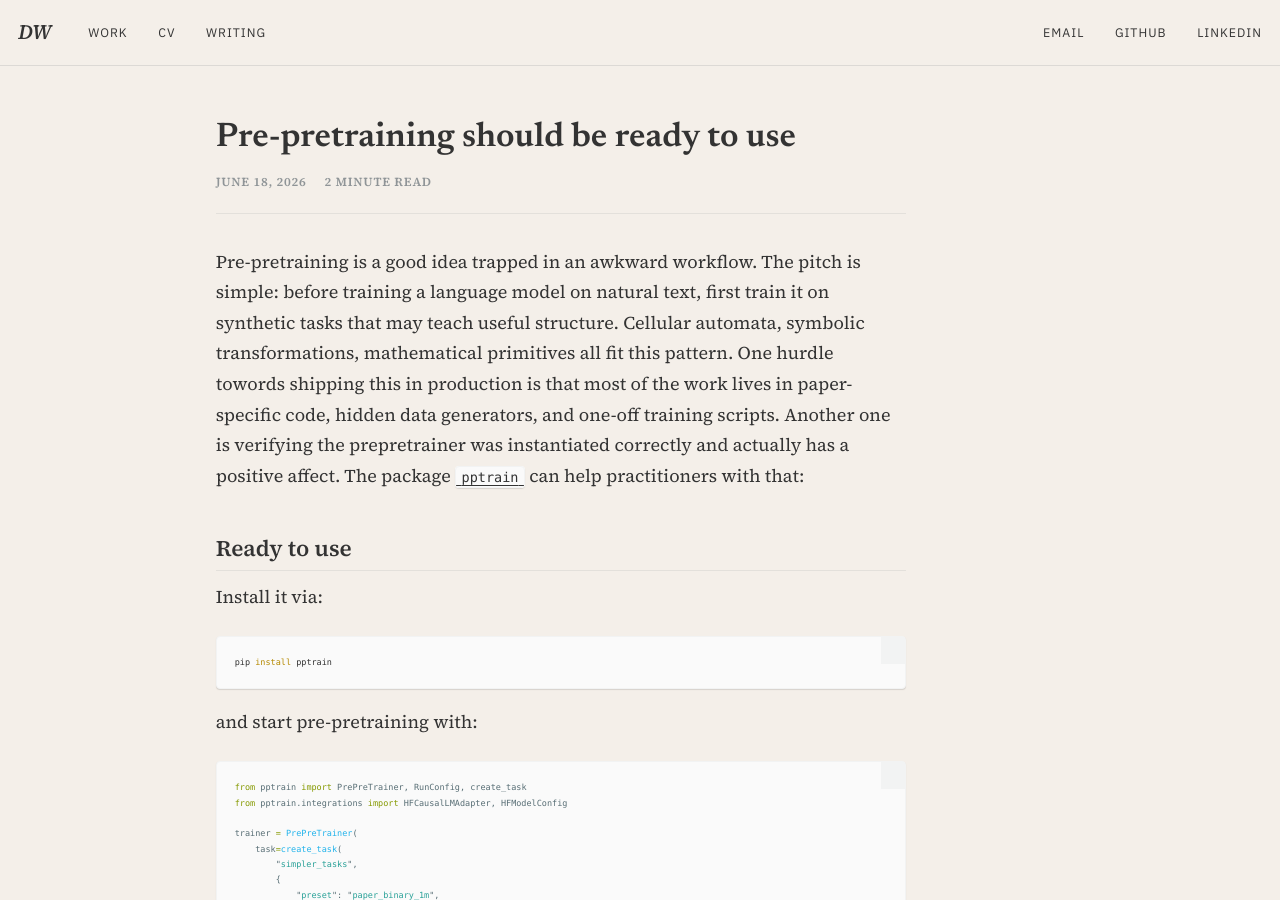
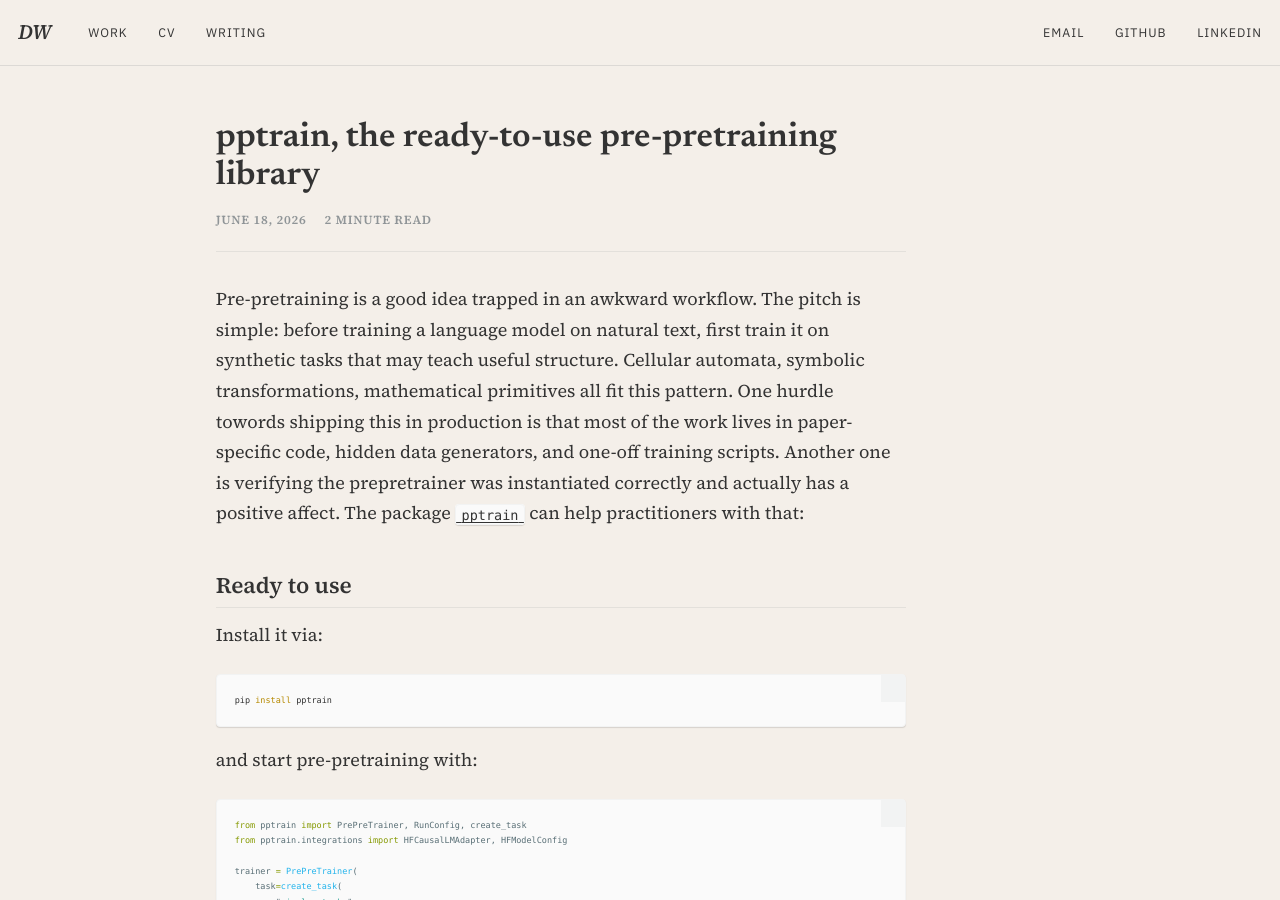
Before and after one commit to DavideWiest/davidewiest.github.io, a Jekyll site: the page built from _posts/2026-06-18-pptrain-ready-to-use-prepretraining.md, in a window 1280 px wide and 900 px high. Built offline with Jekyll 4.4.1, drawn with Linux system fonts in a browser that asks for light colours.

Commit message:
Retitle pptrain post and add shortcut

```diff
--- a/_posts/2026-06-18-pptrain-ready-to-use-prepretraining.md
+++ b/_posts/2026-06-18-pptrain-ready-to-use-prepretraining.md
@@ -1,5 +1,5 @@
 ---
-title: "Pre-pretraining should be ready to use"
+title: "pptrain, the ready-to-use pre-pretraining library"
 date: 2026-06-18
 permalink: /posts/2026/06/pptrain-ready-to-use-prepretraining/
 tags:
```
Also changed, not shown: _pages/pptrain.md (added, +4 -0 lines).
